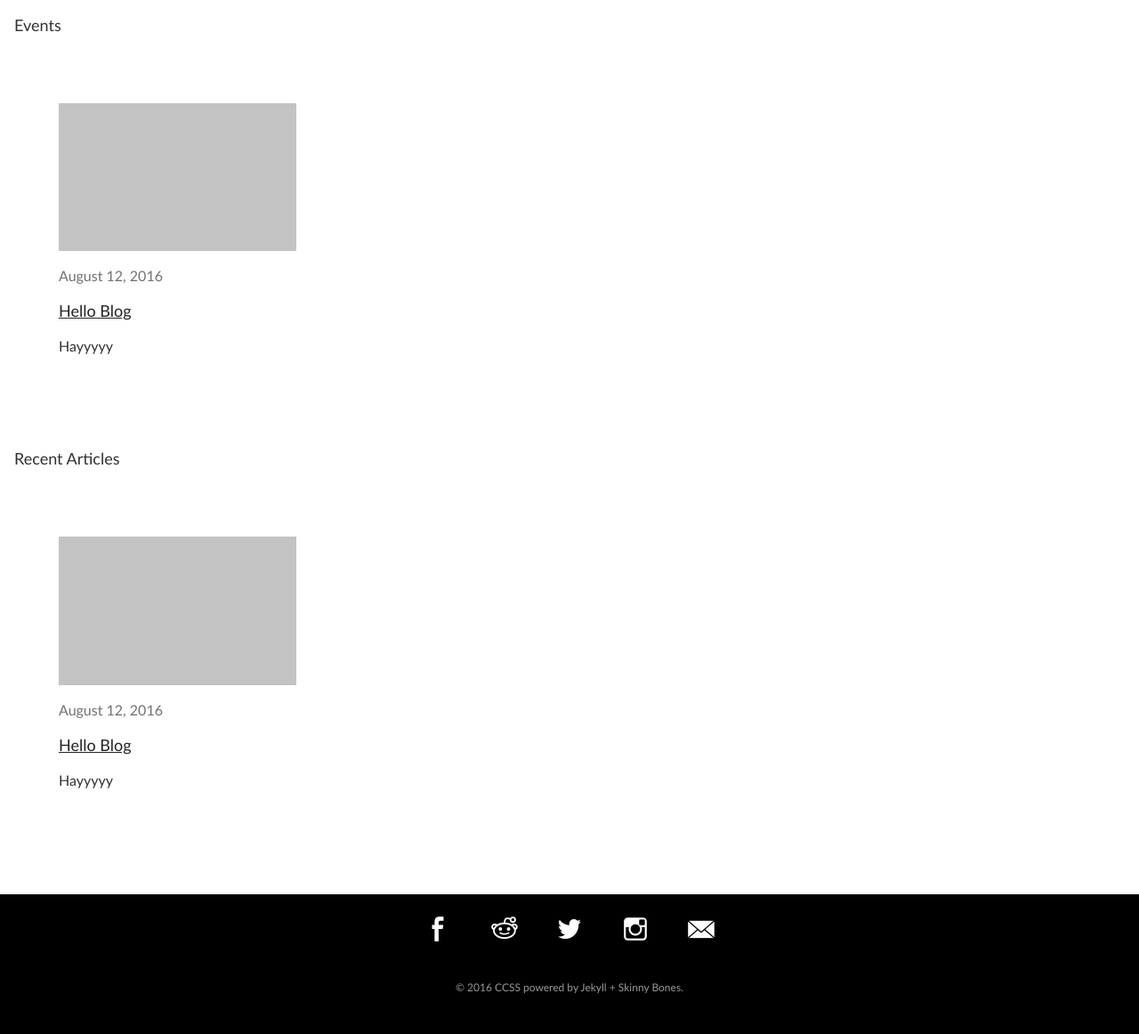
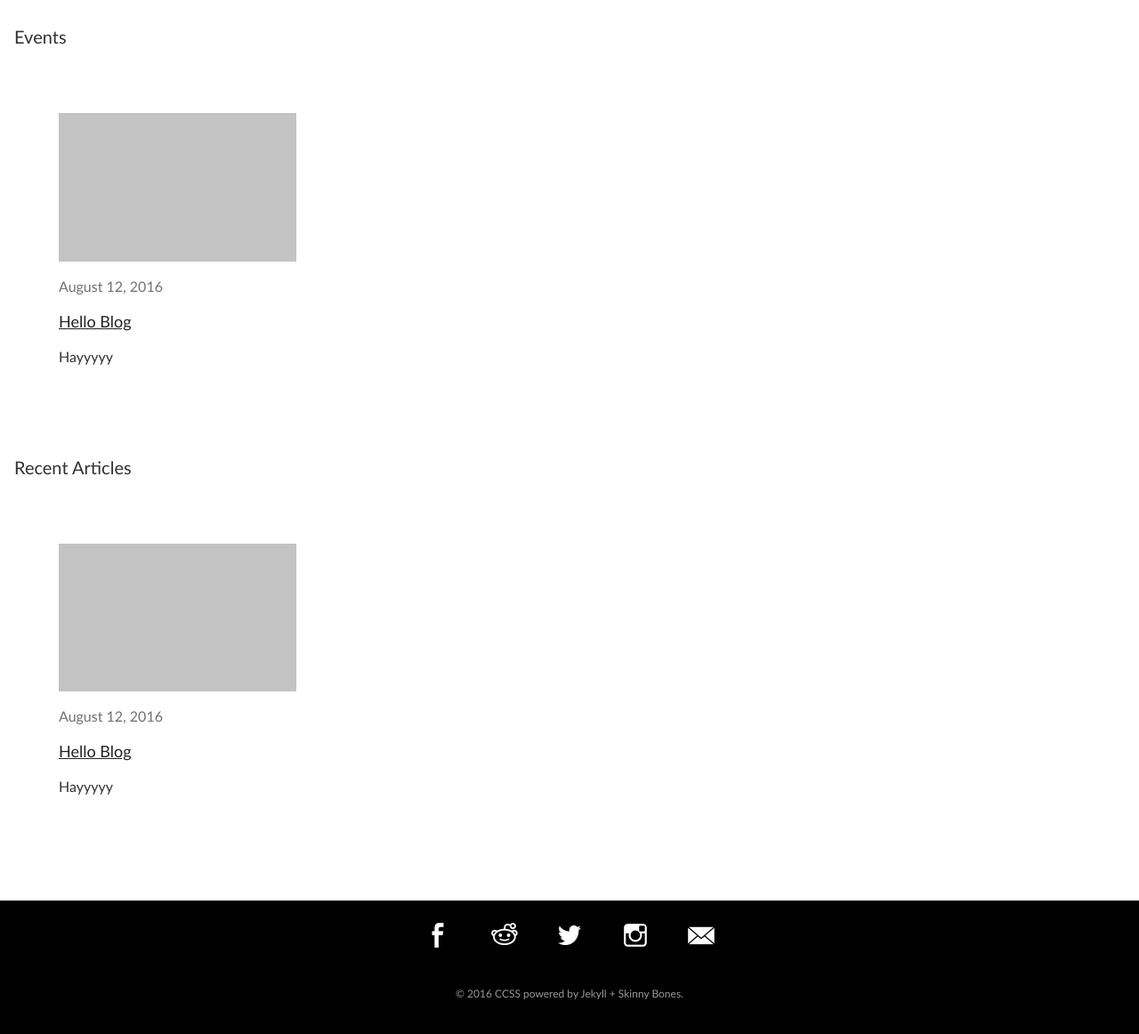
Before and after one commit to brittnylapierre/ccss_web, a Jekyll site: the page built from index.md, in a window 1280 px wide. Shown: the part 572-1734 px from the top of the page at 89% size. Built offline with Jekyll 4.4.1, drawn with Linux system fonts in a browser that asks for light colours.

```diff
--- a/index.md
+++ b/index.md
@@ -5,14 +5,14 @@ title: Home
 published: true
 pimage: ./images/techtalk.png
 ---
-Events
+<h5>Events</h5>
 <div class="tiles">
 {% for post in site.categories.blog %}
 	{% include post-grid.html %}
 {% endfor %}
 </div>
 
-Recent Articles
+<h5>Recent Articles</h5>
 <div class="tiles">
 {% for post in site.categories.blog %}
 	{% include post-grid.html %}
```
